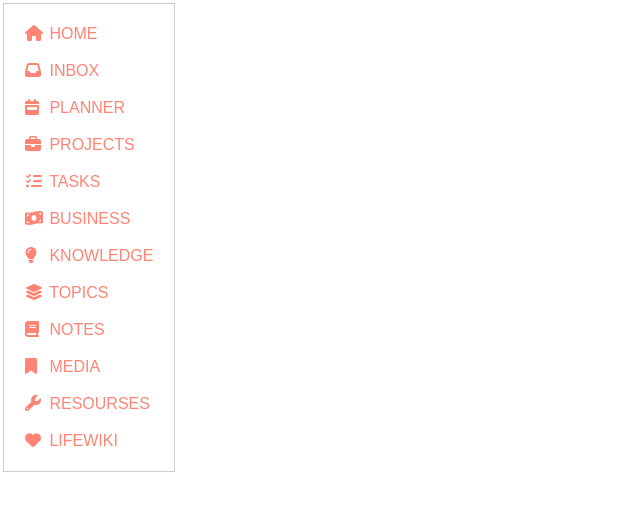
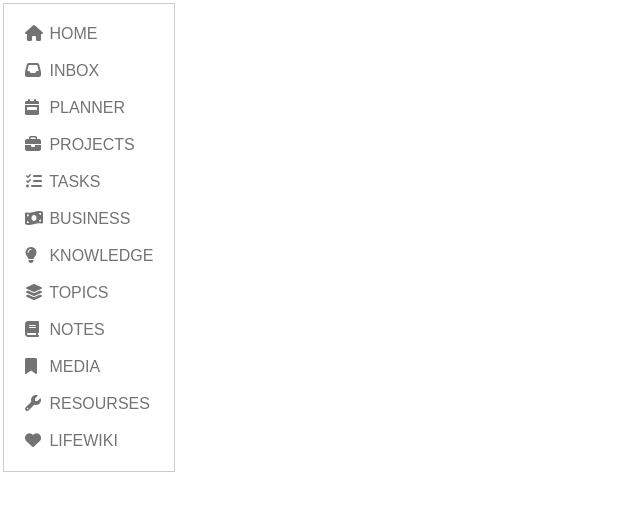
Before and after one commit to MagnificentNotionWorks/navigation_vertical, a plain HTML site: page index.html in a window 1280 px wide. Shown: the whole page, without its empty margins (0-640 px from the left). Drawn offline with Linux system fonts and the light colour scheme.

Commit message:
Update index.html

```diff
--- a/index.html
+++ b/index.html
@@ -32,7 +32,7 @@
 		}
 
 		.navMenu a {
-			color: #FF8474;
+			color: #737373;
 			text-decoration: none;
 			text-transform: uppercase;
 			display: inline-block;
```
